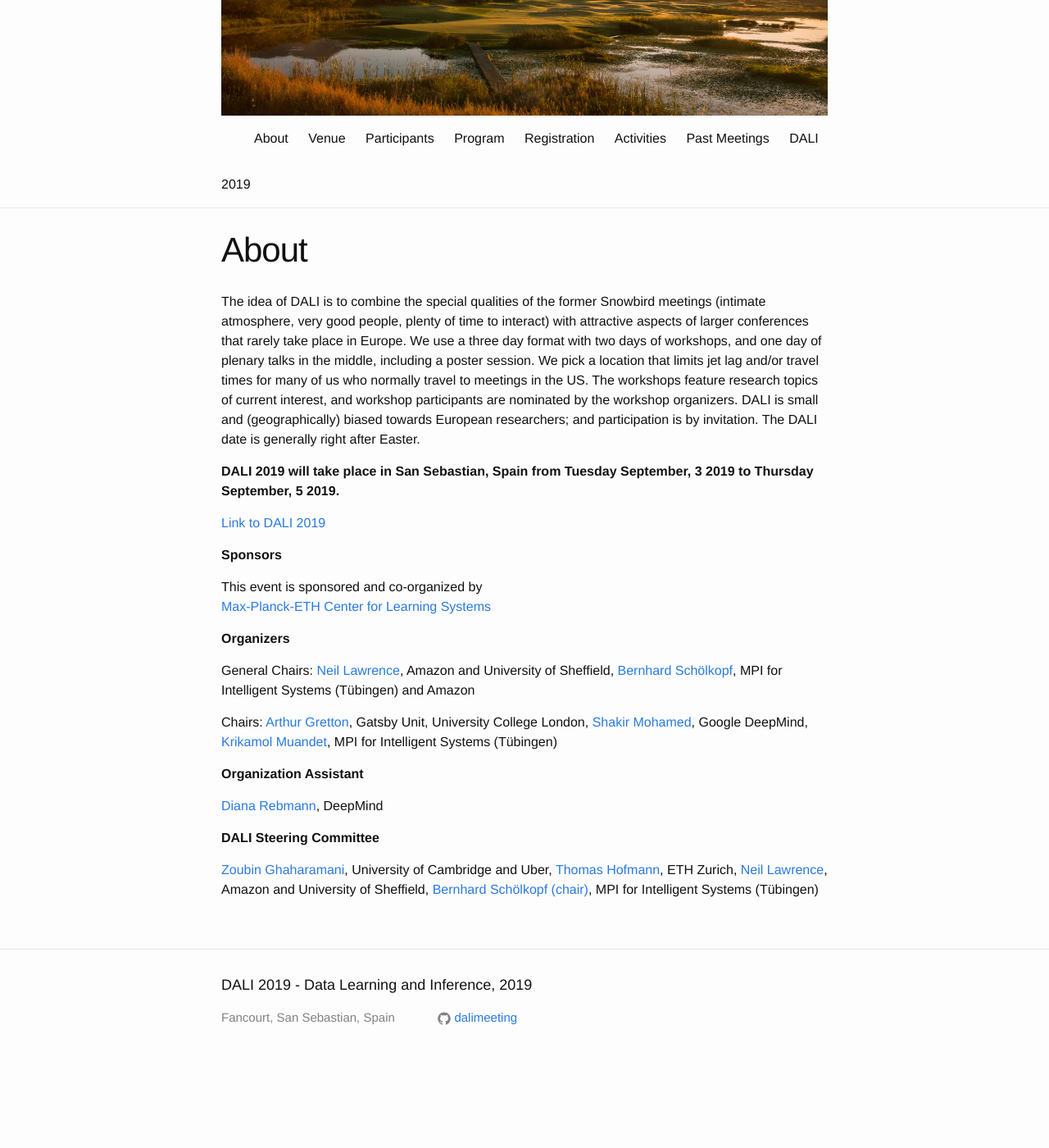
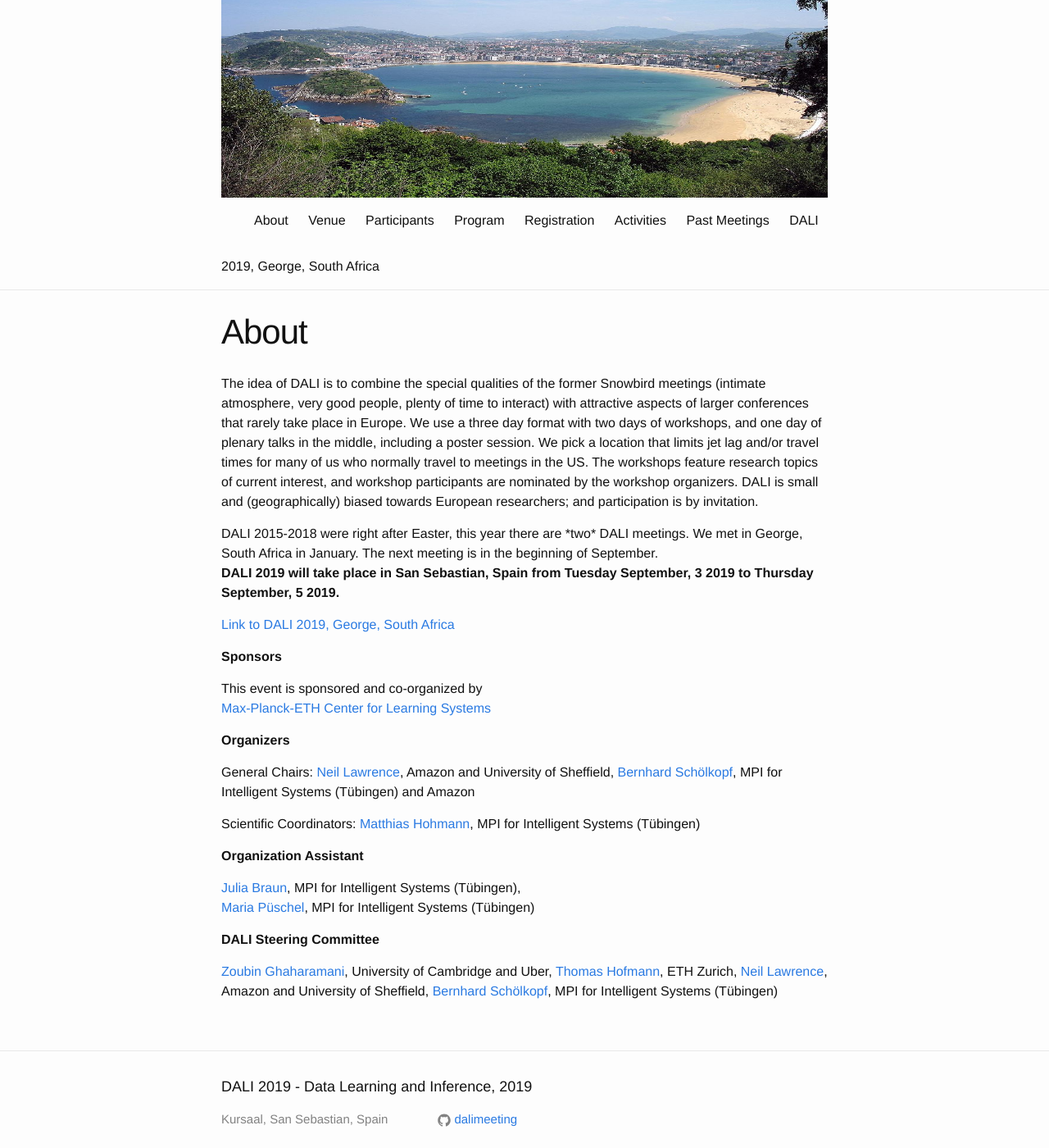
Before and after one commit to dalimeeting/dalimeeting.github.io, a Jekyll site: the page built from index.html, in a window 1280 px wide and 1400 px high, scrolled down 210 px. Shown: the whole window at 82% size. Built offline with Jekyll 4.4.1, drawn with Linux system fonts in a browser that asks for light colours; nearby versions of some CDN libraries; library files that are not in the unit come from our copies; before the commit the page ends 1523 px from its top, so only the background shows below that.

Commit message:
Update site for San Sebastian

```diff
--- a/_config.yml
+++ b/_config.yml
@@ -2,7 +2,8 @@
 title: DALI 2019 - Data, Learning and Inference
 permalink: "/:categories/:title.html"
 # Include image banner file name below
-banner: george-fancourt.png
+banner: banner.jpg
+banner_source: https://upload.wikimedia.org/wikipedia/commons/thumb/1/18/Saint_sebastien_2006_05.jpg/1024px-Saint_sebastien_2006_05.jpg
 
 # Registration fees and URL go here.
 registration:
@@ -20,44 +21,50 @@ conference:
   hide_tentative: true
   hosts:
   general:
-  - name: Neil Lawrence
+  - given: Neil
+    family: Lawrence
     url: "http://inverseprobability.com"
     institute: Amazon and University of Sheffield
-  - name: Bernhard Schölkopf
+  - given: Bernhard
+    family: Schölkopf
     url: "http://ei.is.tuebingen.mpg.de/person/bs"
     institute: MPI for Intelligent Systems (Tübingen) and Amazon
   chair:
-  - given: Arthur
-    family: Gretton
-    institute: "Gatsby Unit, University College London"
-    url: "http://www.gatsby.ucl.ac.uk/~gretton/"
-  - given: Shakir
-    family: Mohamed
-    url: "https://shakirm.com/"
-    institute: "Google DeepMind"
-  - name: Krikamol Muandet
-    url: "http://krikamol.org"
-    institute: "MPI for Intelligent Systems (Tübingen)"
+  scientific_coordinators:
+  - given: Matthias
+    family: Hohmann
+    url: https://ei.is.tuebingen.mpg.de/person/mhohmann
+    institute: MPI for Intelligent Systems (Tübingen)
   assistants:
-  - name: Diana Rebmann
-    url: "https://ei.is.tuebingen.mpg.de/person/drebmann"
-    institute: DeepMind
+  - given: Julia
+    family: Braun
+    url: "https://www.is.mpg.de/person/jbraun"
+    institute: MPI for Intelligent Systems (Tübingen)
+  - given: Maria
+    family: Püschel
+    url: "https://www.is.mpg.de/person/jbraun"
+    institute: MPI for Intelligent Systems (Tübingen)
   steering:
-  - name: Zoubin Ghaharamani
+  - given: Zoubin
+    family: Ghaharamani
     url: "http://mlg.eng.cam.ac.uk/zoubin/"
     institute: University of Cambridge and Uber
-  - name: Thomas Hofmann
+  - given: Thomas
+    family: Hofmann
     url: "http://www.da.inf.ethz.ch/people/ThomasHofmann/"
     institute: ETH Zurich
-  - name: Neil Lawrence
+  - given: Neil
+    family: Lawrence
     url: "http://inverseprobability.com"
     institute: Amazon and University of Sheffield
-  - name: Bernhard Schölkopf (chair)
+  - given: Bernhard
+    family: Schölkopf
     url: "http://ei.is.tuebingen.mpg.de/person/bs"
     institute: MPI for Intelligent Systems (Tübingen)
   name: DALI 2019 - Data Learning and Inference
   shortname: DALI
-  venue: Fancourt
+  venue: Kursaal
+  venue_url: https://www.kursaal.eus/en/
   location: San Sebastian, Spain
   year: 2019
   month: September
@@ -69,7 +76,7 @@ conference:
   - name: Max-Planck-ETH Center for Learning Systems
     url: "http://learning-systems.org/"
 previous_meeting:
-  name: DALI 2019
+  name: DALI 2019, George, South Africa
   url: "http://dalimeeting.org/dali2019/"
 baseurl: "" # the subpath of your site, e.g. /blog/
 url: "http://dalimeeting.org" # the base hostname & protocol for your site
--- a/_includes/payment_script.html
+++ /dev/null
@@ -1,71 +0,0 @@
-<script type="text/javascript" src="{{ '/js/jquery-1.7.2.min.js' | prepend: site.baseurl }}"></script>
-<script type="text/javascript" src="{{ '/js/simpleCart.js' | prepend: site.baseurl }}"></script>
-<script type="text/javascript">
-
-            var sageGUID = "24ade73c-98cf-47b3-99be-cc7b867b3080",
-                serviceKey = "26fe2b1e-95f2-4029-83fc-85c487813205";
-
-            simpleCart({
-                checkout: {
-                    // currency
-                    currency: "ZAR",
-
-                    type: "SendForm" ,
-                    url: "https://paynow.sagepay.co.za/site/paynow.aspx" ,
-
-                    // HTTP method for form, "POST"
-                    method: "POST" ,
-
-                    // URL to redirect browser to after successful checkout
-                    success: "http://www.dalimeeting.org/accept.html" ,
-
-                    // URL to redirect browser to after checkout was cancelled by buyer
-                    cancel: "http://www.dalimeeting.org/decline.html" ,
-
-                    extra_data: {
-                        currency_code: "ZAR",
-                        m1 : serviceKey,
-                        m2 : sageGUID,
-                        p4 : simpleCart.total,
-                        notify_url: "http://dalimeeting.org/notify.html",
-
-                        customer_name : "",
-                        affiliation : "",
-                    }
-                },
-                beforeCheckout: function( data ){
-                    var customerFirstname = document.getElementById("customerFirstname").value,
-                        customerLastname = document.getElementById("customerLastname").value,
-                        customerEmail = document.getElementById("customerEmail").value,
-                        customerType = document.getElementById("customerType").value;
-
-                    // update data
-                    data.customer_name = customerFirstname + " " + customerLastname;
-                    data.affiliation = document.getElementById("customerAffiliation").value;
-                    data.p2 = customerFirstname + "_" + customerLastname + "_" + (new Date).getTime();
-                    data.p3 = "DALI2019 registration fee (" + customerType + ")";
-                    data.m4 = "Registration type: " + customerType;
-                    data.m5 = "Paid for " + data.customer_name;
-                    data.m6 = data.affiliation;
-                    data.m9 = customerEmail;
-
-                    data.currency = "ZAR";
-                    data.cancel_url = data.cancel_return;
-                    data.return_url = data.return;
-                    var sagepaynow_description = '';
-                    for (var key in data)
-                        if (key.match(/^item_name/))
-                        	sagepaynow_description += ' '+data[key];
-                    data.item_description = data.item_name = sagepaynow_description;
-
-                    alert("You are being redirected to a secure payment via sage Pay.")
-                }
-            });
-
-            simpleCart.currency({
-               code: "ZAR" ,
-               name: "South Africa" ,
-               symbol: "R"
-            });
-
-        </script>
--- a/_layouts/about.html
+++ b/_layouts/about.html
@@ -5,11 +5,12 @@ layout: page
 <article>
 
 
-  <p>The idea of DALI is to combine the special qualities of the former Snowbird meetings (intimate atmosphere, very good people, plenty of time to interact) with attractive aspects of larger conferences that rarely take place in Europe. We use a three day format with two days of workshops, and one day of plenary talks in the middle, including a poster session. We pick a location that limits jet lag and/or travel times for many of us who normally travel to meetings in the US. The workshops feature research topics of current interest, and workshop participants are nominated by the workshop organizers. DALI is small and (geographically) biased towards European researchers; and participation is by invitation. The DALI date is generally right after Easter. </p>
+  <p>The idea of DALI is to combine the special qualities of the former Snowbird meetings (intimate atmosphere, very good people, plenty of time to interact) with attractive aspects of larger conferences that rarely take place in Europe. We use a three day format with two days of workshops, and one day of plenary talks in the middle, including a poster session. We pick a location that limits jet lag and/or travel times for many of us who normally travel to meetings in the US. The workshops feature research topics of current interest, and workshop participants are nominated by the workshop organizers. DALI is small and (geographically) biased towards European researchers; and participation is by invitation. </p>
+
+  {{ content }}
 
   <p><strong>{{ site.conference.shortname }} {{ site.conference.year }} will take place in {{ site.conference.location }} from {{ site.conference.dates[0] | date: "%A %B, %-d %Y" }} to  {{ site.conference.dates.last | date: "%A %B, %-d %Y" }}.</strong></p>
 
-  {{ content }}
 
    {% if site.previous_meeting.name %}{% if site.previous_meeting.url %}<p><a href="{{ site.previous_meeting.url }}">Link to {{ site.previous_meeting.name }}</a> </p>{% endif %}{% endif %}
 
@@ -52,6 +53,14 @@ layout: page
   {% assign lastone = site.conference.chair | last %}
   <p>Chairs:
   {% for person in site.conference.chair %}
+  {% include listperson.html %}
+  {% endfor %}</p>
+  {% endif %}
+
+  {% if site.conference.scientific_coordinators %}
+  {% assign lastone = site.conference.scientific_coordinators | last %}
+  <p>Scientific Coordinators:
+  {% for person in site.conference.scientific_coordinators %}
   {% include listperson.html %}
   {% endfor %}</p>
   {% endif %}
--- a/_layouts/getting_there.html
+++ b/_layouts/getting_there.html
@@ -3,9 +3,7 @@ layout: page
 ---
 <article>
 
-
-
-The {{ site.conference.name }} conference will take place in the {{site.conference.venue }} hotel, {{ site.conference.location }}.
+The {{ site.conference.name }} conference will take place in the {%if site.conference.venue_url %}<a href="{{site.conference.venue_url}}">{%endif%}{{site.conference.venue }} {%if site.conference.venue_url %}</a>{%endif%} hotel, {{ site.conference.location }}.
 From {{ site.conference.dates[0] | date: "%A %B, %-d %Y" }} to  {{ site.conference.dates.last | date: "%A %B, %-d %Y" }}.
 
 {{ content }}
--- a/index.html
+++ b/index.html
@@ -3,3 +3,5 @@ layout: about
 title: About
 weight: 1
 ---
+
+DALI 2015-2018 were right after Easter, this year there are *two* DALI meetings. We met in George, South Africa in January. The next meeting is in the beginning of September.
```
Also changed, not shown: assets/banner.jpg (added), assets/george-fancourt.png (deleted).
